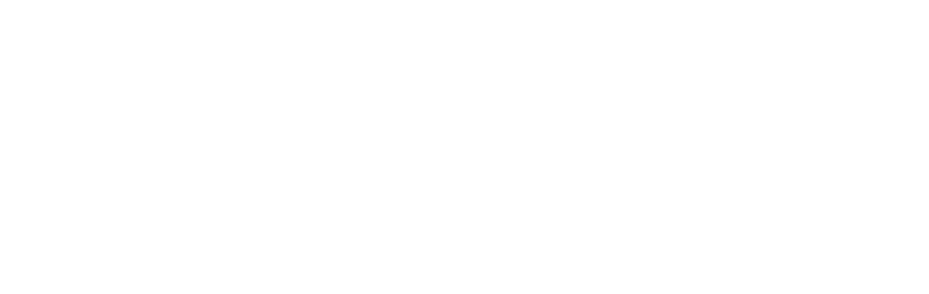
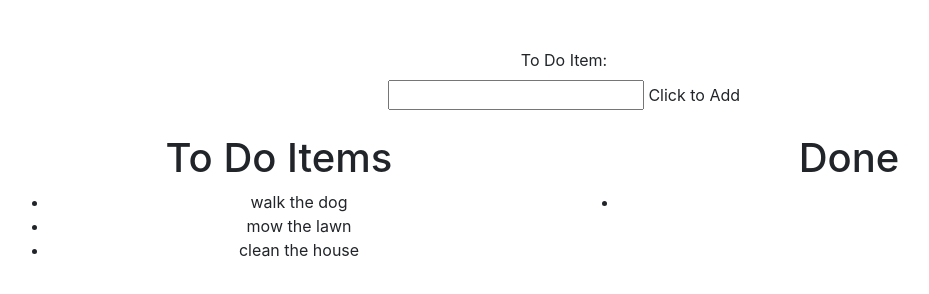
Before and after one commit to pakawaka1/todoApp, a plain HTML site: page index.html in a window 1280 px wide. Shown: the whole page, without its empty margins (76-1005 px from the left). Drawn offline with nearby package versions, Linux system fonts and the light colour scheme.

Commit message:
finished html and js for day8

```diff
--- a/index.html
+++ b/index.html
@@ -1,10 +1,51 @@
 <!DOCTYPE html>
 <html lang="en">
-  <head>
-    <meta charset="UTF-8" />
-    <meta name="viewport" content="width=device-width, initial-scale=1.0" />
-    <meta http-equiv="X-UA-Compatible" content="ie=edge" />
-    <title>Document</title>
-  </head>
-  <body></body>
+
+<head>
+  <meta charset="UTF-8" />
+  <meta name="viewport" content="width=device-width, initial-scale=1.0" />
+  <meta http-equiv="X-UA-Compatible" content="ie=edge" />
+  <title>David's To Do App</title>
+  <link rel="stylesheet" href="https://stackpath.bootstrapcdn.com/bootstrap/4.1.3/css/bootstrap.min.css" integrity="sha384-MCw98/SFnGE8fJT3GXwEOngsV7Zt27NXFoaoApmYm81iuXoPkFOJwJ8ERdknLPMO"
+    crossorigin="anonymous" />
+  <link rel="stylesheet" href="css/styles.css" />
+</head>
+
+<body>
+  <div class="container text-center">
+    <form action="">
+      <br>
+      <br>
+      <label for='todo'>To Do Item: </label>
+      <br>
+      <input type="text" id="myTodo" name="todo">
+
+      <span onclick="onSubmit()" class="submit">Click to Add</span>
+
+      <!-- <button onclick='onSubmit()' type='submit' name='button'>Submit</button> -->
+      <br>
+      <br>
+      <div class='row'>
+        <div class="col-sm-6">
+          <h1> To Do Items </h1>
+          <ul id='todoList'>
+            <li>walk the dog</li>
+            <li>mow the lawn</li>
+            <li>clean the house</li>
+          </ul>
+        </div>
+        <div class="col-sm-6">
+          <h1> Done </h1>
+          <ul id='doneList'>
+            <li></li>
+          </ul>
+        </div>
+      </div>
+  </div>
+  </form>
+  </div>
+
+  <script type="text/javascript" src="js/scripts.js"></script>
+</body>
+
 </html>
--- /dev/null
+++ b/js/scripts.js
@@ -0,0 +1,16 @@
+function onSubmit() {
+    const li = document.createElement('li');
+    const item = document.getElementById("myTodo").value;
+    const todoItem = document.createTextNode(item);
+    li.appendChild(todoItem);
+
+    // const toDo = document.getElementById('#todoList');
+    // const done = document.getElementById('#doneList');
+
+    if (item === '') {
+        alert("you Must write something else ");
+    } else {
+        document.getElementById('todoList').appendChild(li);
+        console.log(todoItem);
+    };
+}
```
Also changed, not shown: css/styles.css (added).
